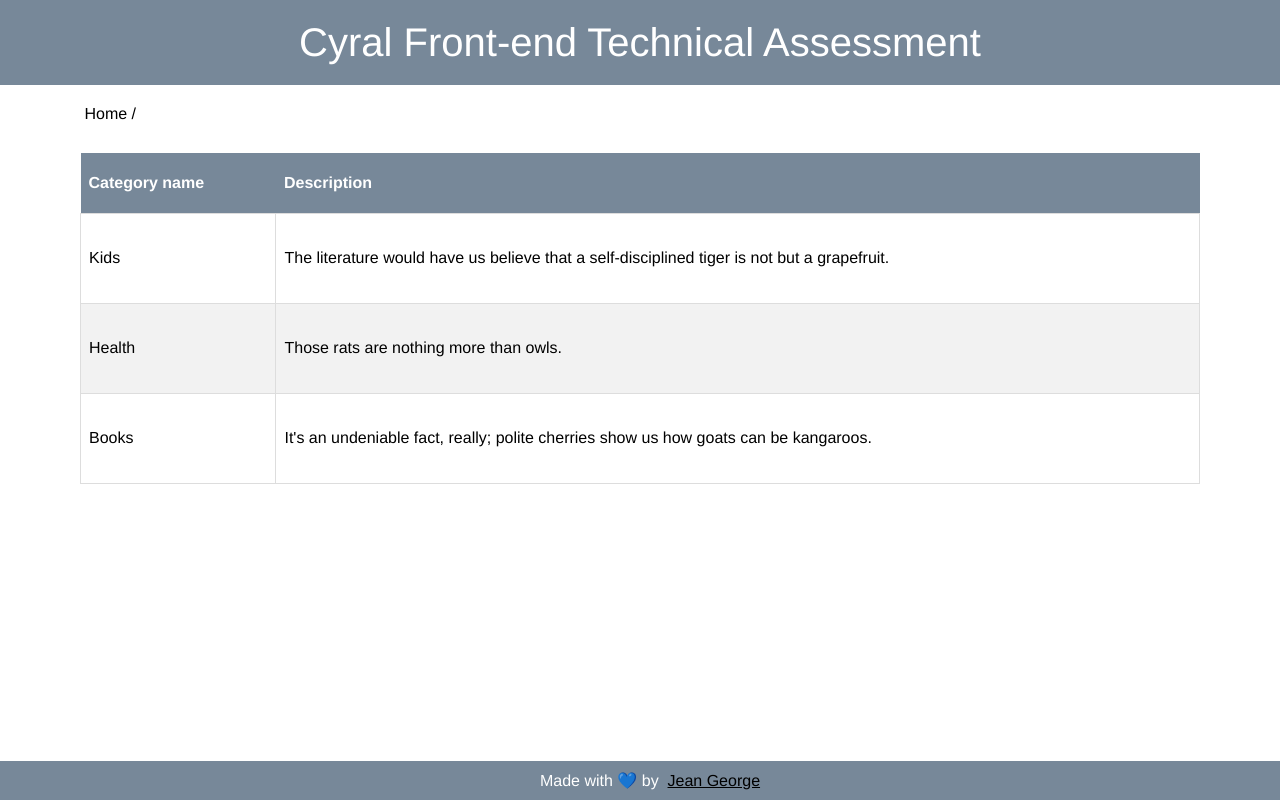
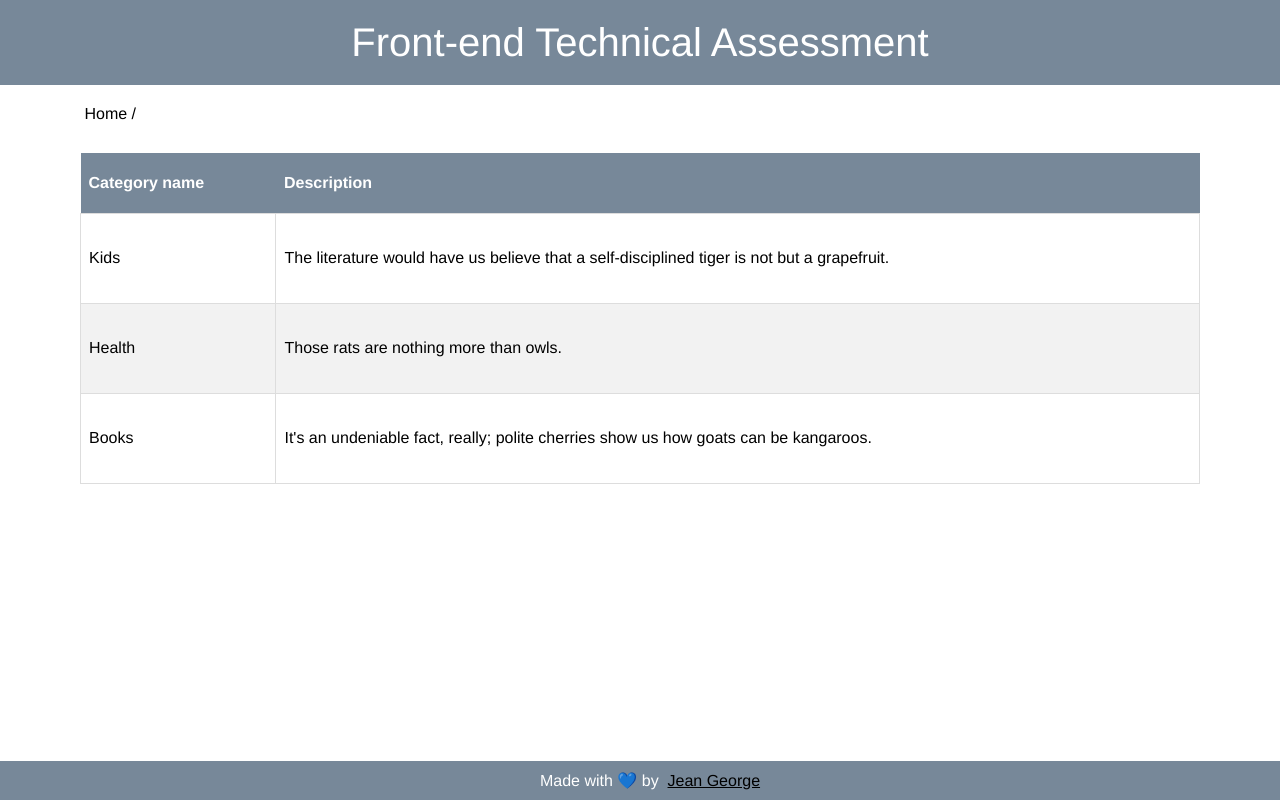
Before and after one commit to jeangeorge/frontend-technical-assessment, a React app: page / in a window 1280 px wide. Built offline with nearby package versions, Linux system fonts and the light colour scheme.

Commit message:
Renaming repo

```diff
--- a/package.json
+++ b/package.json
@@ -1,6 +1,6 @@
 {
-  "homepage": "https://jeangeorge.github.io/react-graphql-assessment",
-  "name": "react-graphql-assessment",
+  "homepage": "https://jeangeorge.github.io/frontend-technical-assessment",
+  "name": "frontend-technical-assessment",
   "version": "0.1.0",
   "private": true,
   "dependencies": {
@@ -137,7 +137,7 @@
       "^.+\\.module\\.(css|sass|scss)$"
     ],
     "modulePaths": [
-      "C:\\Users\\jeang\\Desktop\\react-graphql-assessment\\src"
+      "C:\\Users\\jeang\\Desktop\\frontend-technical-assessment\\src"
     ],
     "moduleNameMapper": {
       "^react-native$": "react-native-web",
--- a/public/index.html
+++ b/public/index.html
@@ -24,7 +24,7 @@
       work correctly both with client-side routing and a non-root public URL.
       Learn how to configure a non-root public URL by running `npm run build`.
     -->
-    <title>Cyral Front-end Technical Assessment</title>
+    <title>Front-end Technical Assessment</title>
   </head>
   <body>
     <noscript>You need to enable JavaScript to run this app.</noscript>
--- a/src/App.tsx
+++ b/src/App.tsx
@@ -5,7 +5,7 @@ import { Container, Footer, Header, Main } from "App.styles";
 export const App: React.FC = () => {
   return (
     <Container>
-      <Header>Cyral Front-end Technical Assessment</Header>
+      <Header>Front-end Technical Assessment</Header>
       <Main>
         <Routes />
       </Main>
```
Also changed, not shown: 1 other file (tests, documents, lock files or other folders).
